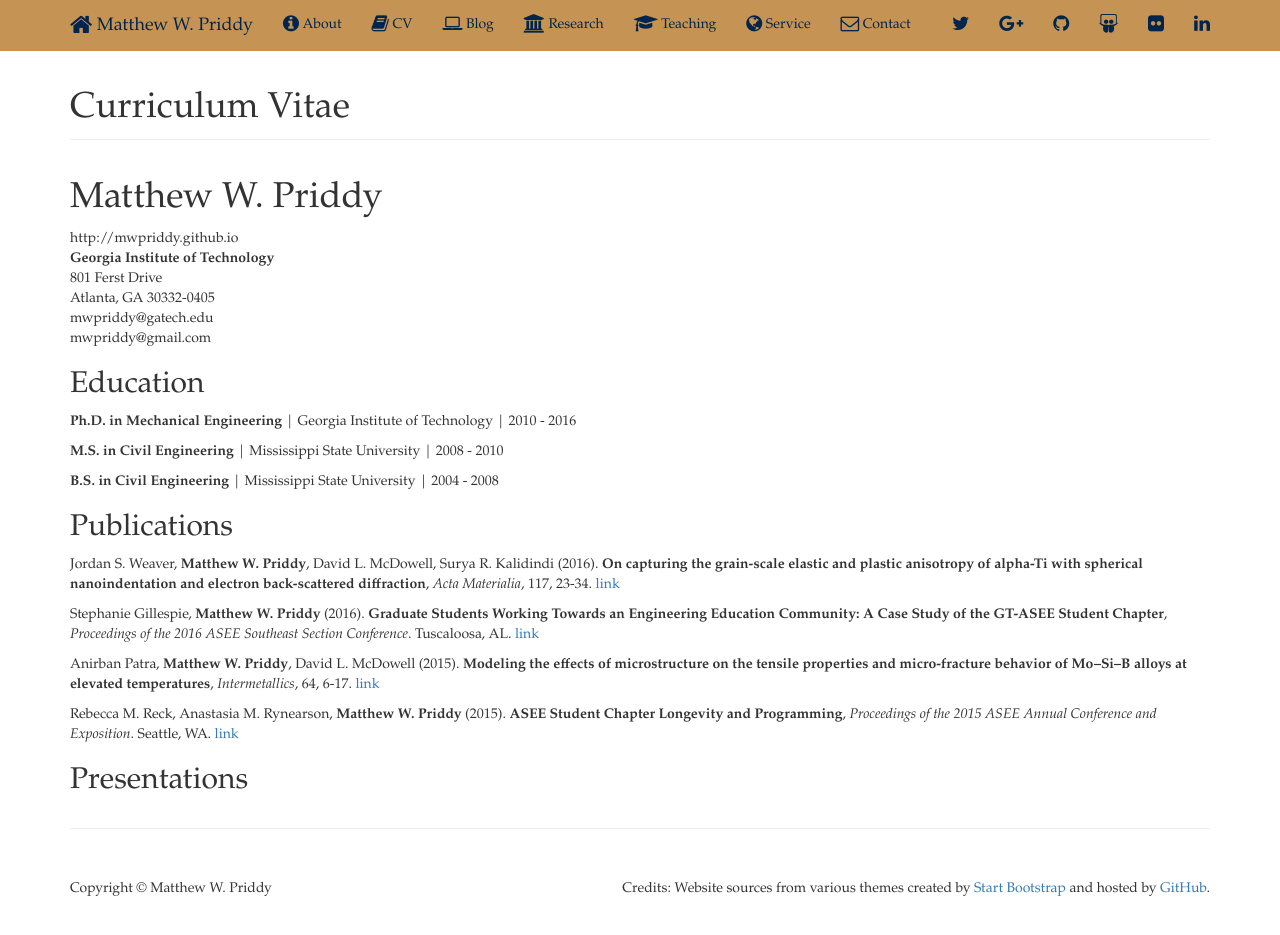
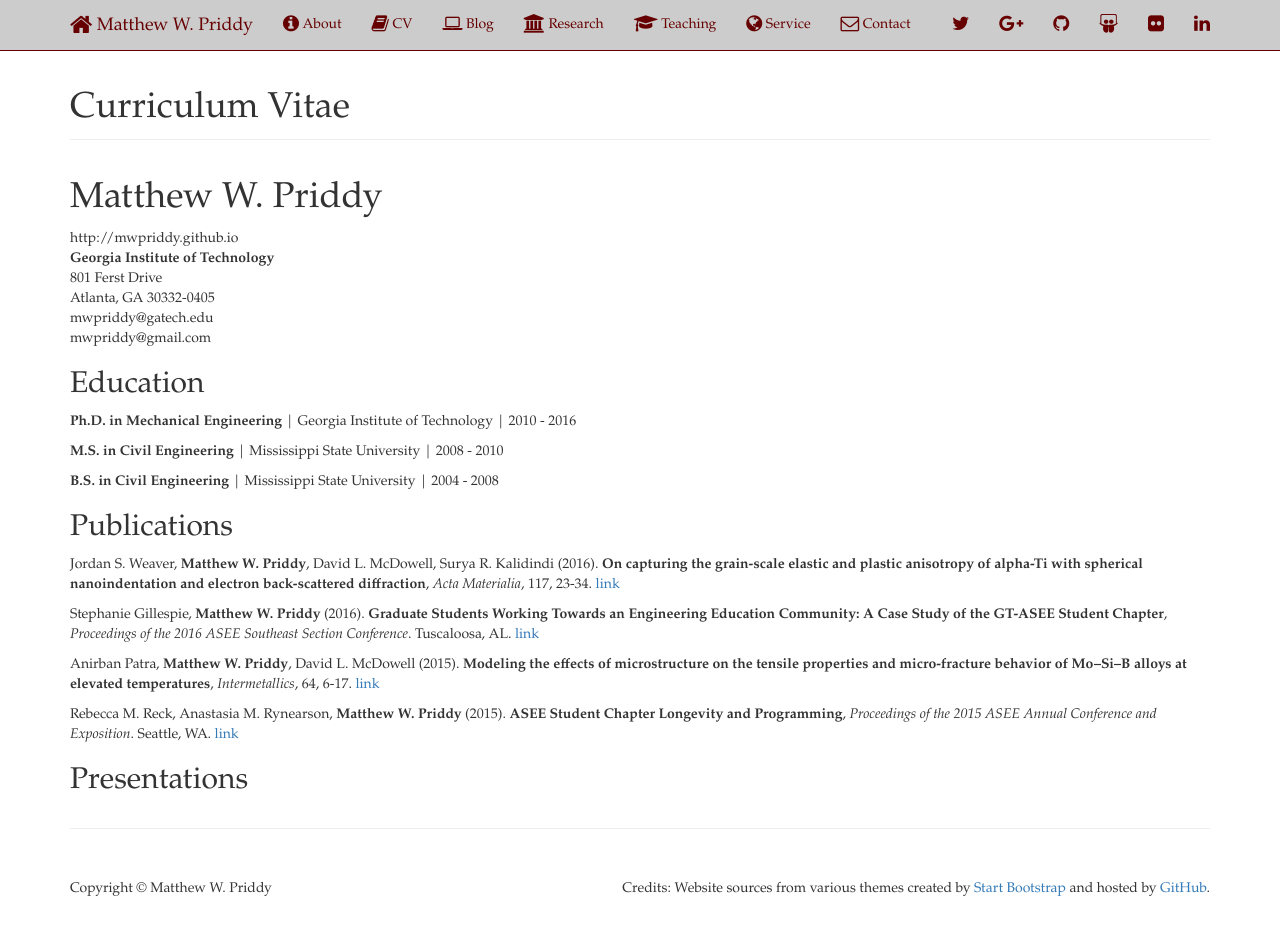
Before and after one commit to mwpriddy/mwpriddy.github.io, a Jekyll site: the page built from cv/index.html, in a window 1280 px wide and 949 px high. Shown: the top 935 px of the window. Built offline with Jekyll 4.4.1, drawn with Linux system fonts in a browser that asks for light colours; nearby versions of some CDN libraries; comment, search, counter and statistics services are not loaded.

Commit message:
add MSU colors to navbar and read more button

```diff
--- a/css/MWP.css
+++ b/css/MWP.css
@@ -42,26 +42,32 @@
 /*My changing of the color of the "Read More" buttons to match the GT colors*/
 .btn-primary {
   color: #fff;
-  background-color: #C59353;
-  border-color: #00254c;
+  background-color: #CCCCCC;
+  border-color: #660000;
 }
 
 /*My attempt at changing the color of the navigation bar*/
 /* Official GT colors: http://licensing.gatech.edu/pg/graphic-guidelines */
-/* #C59353 = GT gold */
-/* #00254c = GT navy */
+/* #C59353 = GT gold (used previously as a background-color) */
+/* #00254c = GT navy (used previously as a border-color*/
 /* #EEB211 = GT yellow */
 
+/* Official MSU colors: http://www.opa.msstate.edu/identity/assets/msstate_colors.pdf */
+/* #660000 = MSU Maroon */
+/* #ffffff = White */
+/* #CCCCCC = MSU Light Gray */
+/* #777777 = MSU Dark Gray */
+
 /* navbar */
-.navbar-default {background-color: #C59353; border-color: #C59353;}
+.navbar-default {background-color: #CCCCCC; border-color: #660000;}
 
 /* title */
-.navbar-default .navbar-brand {color: #00254c;}
+.navbar-default .navbar-brand {color: #660000;}
 .navbar-default .navbar-brand:hover,
 .navbar-default .navbar-brand:focus {color: #5E5E5E;}
 
 /* link */
-.navbar-default .navbar-nav > li > a {color: #00254c;}
+.navbar-default .navbar-nav > li > a {color: #660000;}
 .navbar-default .navbar-nav > li > a:hover,
 .navbar-default .navbar-nav > li > a:focus {color: #333;}
 .navbar-default .navbar-nav > .active > a,
```
